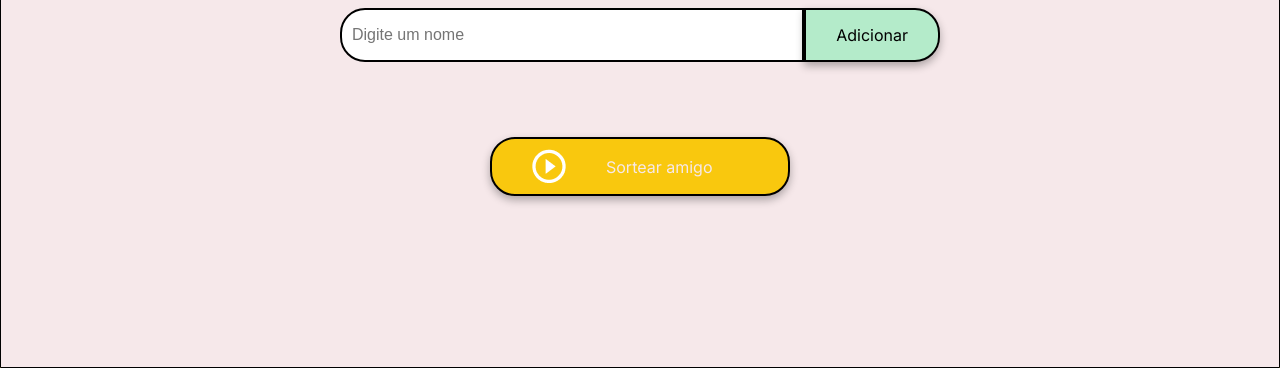
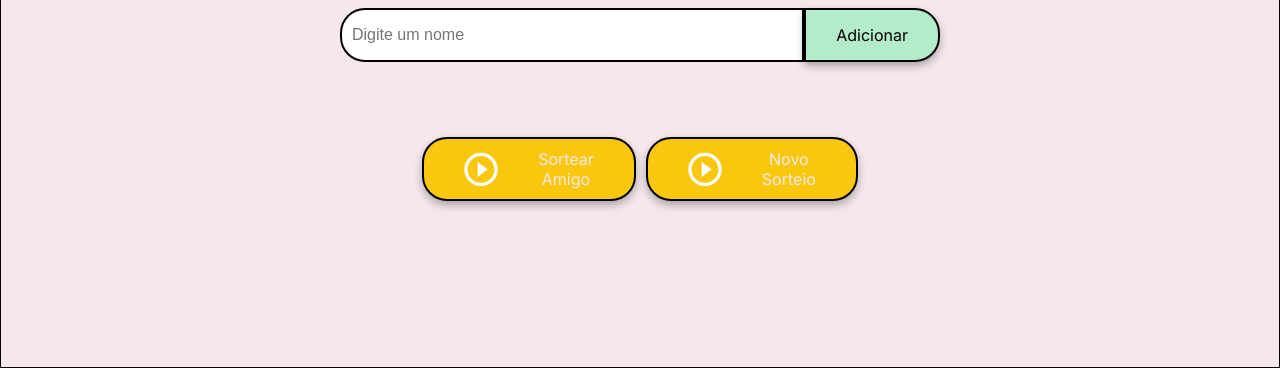
Before and after one commit to ariaesoares/Challenge-Amigo-Secreto, a plain HTML site: page index.html in a window 1280 px wide. Shown: the part 432-800 px from the top of the page. Drawn offline with Linux system fonts and the light colour scheme.

Commit message:
adicicionando botão de novo sorteio

```diff
--- a/index.html
+++ b/index.html
@@ -32,7 +32,12 @@
             <div class="button-container">
                 <button class="button-draw" onclick="sortearAmigo()" aria-label="Sortear amigo secreto">
                     <img src="./assets/play_circle_outline.png" alt="Ícone para sortear">
-                    Sortear amigo
+                    Sortear Amigo
+                </button>
+                <div class="button-container">
+                <button class="button-draw" onclick="novoSorteio()" aria-label="Novo sorteio">
+                    <img src="./assets/play_circle_outline.png" alt="Ícone para sortear">
+                    Novo Sorteio
                 </button>
             </div>
         </section>
--- a/style.css
+++ b/style.css
@@ -93,8 +93,11 @@ body {
 }
 
 .button-container {
-    width: 300px;
+    width: 400px;
     justify-content: center;
+    display: flex;
+    gap: 10px;
+
 }
 
 /* Estilos de entrada de texto */
```
